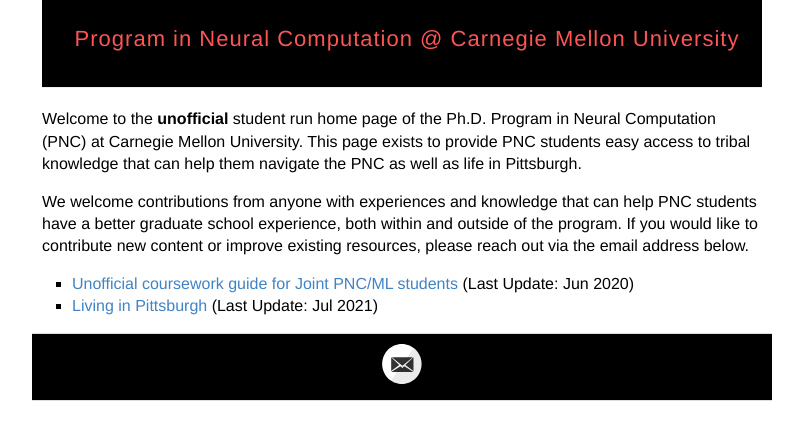
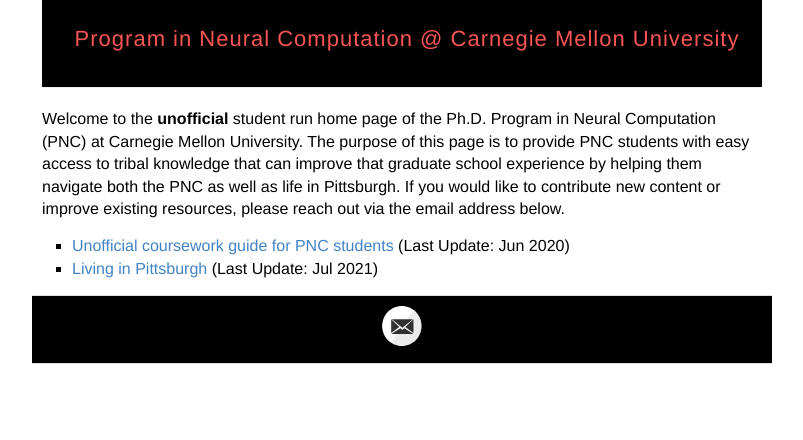
Before and after one commit to pnc-cmu-unofficial/pnc-cmu-unofficial.github.io, a Jekyll site: the page built from index.md, in a window 1280 px wide. Shown: the top 440 px of the page, without its empty margins (238-1041 px from the left). Built offline with Jekyll 4.4.1, drawn with Linux system fonts in a browser that asks for light colours.

```diff
--- a/_config.yml
+++ b/_config.yml
@@ -67,7 +67,7 @@ collections:
     permalink: /:collection/:path/
   notes:
     output: true
-    permalink: /:collection/:path/
+    permalink: /:path/
 
 # Defaults
 defaults:
--- a/index.md
+++ b/index.md
@@ -5,14 +5,12 @@ permalink: /
 redirect_from:
     - /home
 ---
-Welcome to the **unofficial** student run home page of the Ph.D. Program in Neural Computation (PNC) at Carnegie Mellon University. This page exists to provide PNC students easy access to tribal knowledge that can help them navigate the PNC as well as life in Pittsburgh.
-
-We welcome contributions from anyone with experiences and knowledge that can help PNC students have a better graduate school experience, both within and outside of the program. If you would like to contribute new content or improve existing resources, please reach out via the email address below.
-
+Welcome to the **unofficial** student run home page of the Ph.D. Program in Neural Computation (PNC) at Carnegie Mellon University. The purpose of this page is to provide PNC students with easy access to tribal knowledge that can improve that graduate school experience by helping them navigate both the PNC as well as life in Pittsburgh. If you would like to contribute new content or improve existing resources, please reach out via the email address below.
 
 <div class="notes">
 <ul>
-  {% for post in site.notes %}
+  {% assign ordered_pages = site.notes | sort:"order_number" %}
+  {% for post in ordered_pages %}
     <article class="post">
       <li><a href="{{ site.baseurl }}{{ post.url }}">{{ post.title }}</a> (Last Update: {{post.updated}})</li>
     </article>
```
Also changed, not shown: _notes/1_unofficialpncguide.md (deleted, +0 -21 lines), _notes/living in pittsburgh.md (renamed from _notes/2_living in pittsburgh.md, +1 -1 lines), _notes/unofficialpncguide.md (added, +23 -0 lines), 2 other files.
